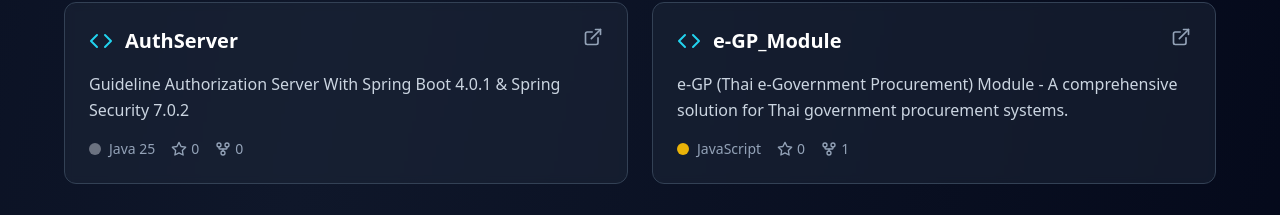
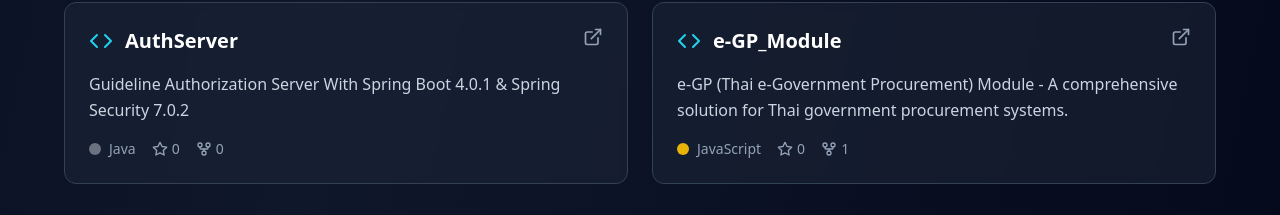
Before and after one commit to h4rdl0ckl3z/portfolio, a React (Vite) app: page / in a window 1280 px wide. Shown: the part 4781-4996 px from the top of the page. Built offline with nearby package versions, Linux system fonts and the light colour scheme.

Commit message:
Update Projects.tsx

```diff
--- a/src/components/Projects.tsx
+++ b/src/components/Projects.tsx
@@ -5,7 +5,7 @@ export default function Projects() {
     {
       name: 'AuthServer',
       description: 'Guideline Authorization Server With Spring Boot 4.0.1 & Spring Security 7.0.2',
-      language: 'Java 25',
+      language: 'Java',
       stars: 0,
       forks: 0,
       url: 'https://github.com/h4rdl0ckl3z/AuthServer',
```
